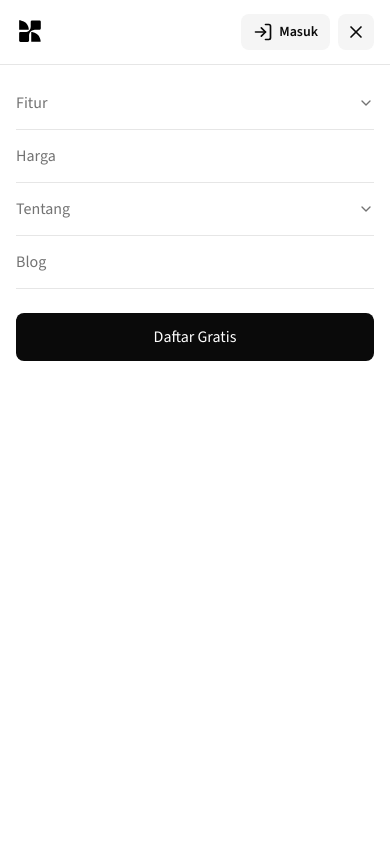
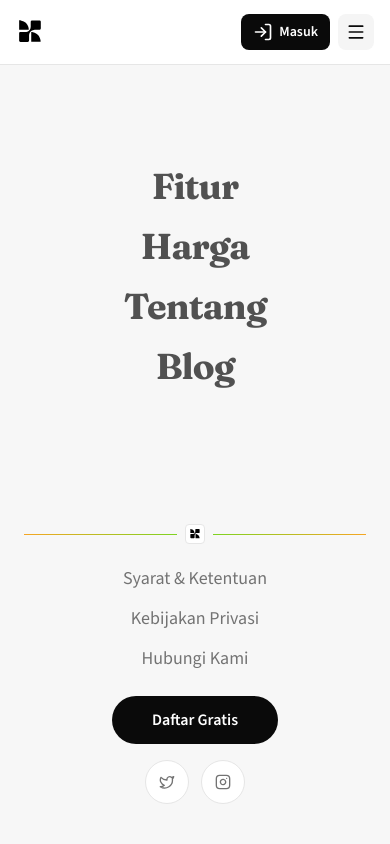
Before and after one commit to kahade-id/landing, a Next.js app: page / in a window 390 px wide. Both pictures are taken after a click on the button 356 px from the left and 32 px from the top of the page. Shown: the top 844 px of the page. Built offline with nearby package versions, Linux system fonts and the light colour scheme.

Commit message:
Update Header.tsx

```diff
--- a/components/layout/Header.tsx
+++ b/components/layout/Header.tsx
@@ -8,6 +8,7 @@ import { navItems } from "@/src/lib/site";
 import {
   ChevronDown, Menu, X, Shield, Zap, Users, Globe,
   Smartphone, BarChart3, FileText, HelpCircle, Lock, LogIn,
+  Twitter, Instagram,
 } from "lucide-react";
 
 const iconMap: Record<string, React.ComponentType<{ className?: string }>> = {
@@ -25,7 +26,7 @@ function KahadeLogo() {
 function DropdownPanel({ item, isOpen, onNavigate }: { item: NavItem; isOpen: boolean; onNavigate: () => void }) {
   if (!item.dropdown || !isOpen) return null;
   return (
-    <div className="absolute top-full left-1/2 -translate-x-1/2 mt-2 min-w-[320px] max-w-[420px] bg-white border border-border rounded-xl p-4 z-dropdown" aria-label={`${item.label} menu`}>
+    <div className="absolute top-full left-1/2 -translate-x-1/2 mt-2 min-w-[320px] max-w-[420px] bg-white border border-border rounded-xl p-4 z-dropdown">
       <div className={`grid gap-6 ${item.dropdown.length > 1 ? "grid-cols-2" : "grid-cols-1"}`}>
         {item.dropdown.map((group) => (
           <div key={group.group}>
@@ -54,37 +55,107 @@ function DropdownPanel({ item, isOpen, onNavigate }: { item: NavItem; isOpen: bo
   );
 }
 
-function MobileNavItem({ item, onNavigate }: { item: NavItem; onNavigate: () => void }) {
-  const [open, setOpen] = useState(false);
-  if (!item.dropdown) {
+/* ─── FULLSCREEN MOBILE MENU — inspired by popcorn.space ─── */
+function MobileMenu({ onClose }: { onClose: () => void }) {
+  const pathname = usePathname();
+
+  // Flatten nav for primary display
+  const primaryLinks = navItems.map((item) => ({
+    label: item.label,
+    href: item.href ?? (item.dropdown ? "#" : "/"),
+  }));
+
+  const secondaryLinks = [
+    { label: "Syarat & Ketentuan", href: "/terms" },
+    { label: "Kebijakan Privasi", href: "/privacy" },
+    { label: "Hubungi Kami", href: "/contact" },
+  ];
+
   return (
-      <Link href={item.href ?? "/"} onClick={onNavigate} className="block py-3.5 text-muted-foreground hover:text-foreground transition-colors border-b border-border">
+    <div
+      className="fixed inset-0 z-50 md:hidden flex flex-col"
+      style={{ background: "hsl(0 0% 97%)" }}
+    >
+      {/* Top bar */}
+      <div className="flex items-center justify-between px-5 py-4 flex-shrink-0">
+        <Link href="/" onClick={onClose} aria-label="Kahade — Beranda">
+          <div className="w-11 h-11 rounded-xl border border-border bg-white flex items-center justify-center">
+            <Image src="/favicon.svg" alt="Kahade" width={24} height={24} />
+          </div>
+        </Link>
+        <button
+          type="button"
+          onClick={onClose}
+          aria-label="Tutup menu"
+          className="w-11 h-11 rounded-xl border border-border bg-white flex items-center justify-center text-foreground hover:bg-muted transition-colors"
+        >
+          <X className="w-5 h-5" />
+        </button>
+      </div>
+
+      {/* Primary nav — large centered */}
+      <nav className="flex-1 flex flex-col items-center justify-center gap-1 px-6 -mt-12" aria-label="Navigasi mobile">
+        {primaryLinks.map((item) => {
+          const isActive = pathname === item.href;
+          return (
+            <Link
+              key={item.label}
+              href={item.href}
+              onClick={onClose}
+              className={`
+                text-4xl font-display font-bold tracking-tight text-center py-2 transition-colors block w-full
+                ${isActive
+                  ? "text-foreground underline underline-offset-8 decoration-2"
+                  : "text-foreground/70 hover:text-foreground"
+                }
+              `}
+            >
               {item.label}
             </Link>
           );
-  }
-  return (
-    <div className="border-b border-border">
-      <button type="button" onClick={() => setOpen(!open)} aria-expanded={open} className="w-full flex items-center justify-between py-3.5 text-muted-foreground hover:text-foreground transition-colors text-left">
-        {item.label}
-        <ChevronDown className={`w-4 h-4 transition-transform duration-200 ${open ? "rotate-180" : ""}`} />
-      </button>
-      {open && (
-        <div className="pb-3 flex flex-col gap-0.5">
-          {item.dropdown.flatMap((group) => group.items).map((dropItem) => {
-            const IconComponent = iconMap[dropItem.icon] || Shield;
-            return (
-              <Link key={dropItem.label} href={dropItem.href} onClick={onNavigate} className="flex items-center gap-3 px-2 py-2.5 rounded-lg hover:bg-muted transition-colors">
-                <IconComponent className="w-4 h-4 text-muted-foreground flex-shrink-0" />
-                <div>
-                  <div className="font-medium text-foreground text-sm">{dropItem.label}</div>
-                  <div className="text-xs text-muted-foreground">{dropItem.desc}</div>
+        })}
+      </nav>
+
+      {/* Divider */}
+      <div className="flex items-center gap-0 mx-6 mb-5 flex-shrink-0">
+        <div className="flex-1 h-px" style={{ background: "linear-gradient(to right, #F5A623, #7ED321)" }} />
+        <div className="w-5 h-5 rounded border border-border bg-white flex items-center justify-center mx-2 flex-shrink-0">
+          <Image src="/favicon.svg" alt="" width={12} height={12} aria-hidden="true" />
         </div>
+        <div className="flex-1 h-px" style={{ background: "linear-gradient(to left, #F5A623, #7ED321)" }} />
+      </div>
+
+      {/* Secondary links */}
+      <div className="flex flex-col items-center gap-3 mb-6 flex-shrink-0">
+        {secondaryLinks.map((link) => (
+          <Link
+            key={link.label}
+            href={link.href}
+            onClick={onClose}
+            className="text-lg text-muted-foreground hover:text-foreground transition-colors font-medium"
+          >
+            {link.label}
           </Link>
-            );
-          })}
+        ))}
       </div>
-      )}
+
+      {/* CTA + Social */}
+      <div className="flex flex-col items-center gap-4 pb-10 flex-shrink-0 px-6">
+        <a
+          href="https://app.kahade.id/register"
+          className="bg-foreground text-background text-base font-semibold px-10 py-3 rounded-full hover:bg-foreground/90 transition-colors"
+        >
+          Daftar Gratis
+        </a>
+        <div className="flex items-center gap-3">
+          <a href="#" aria-label="X / Twitter" className="w-11 h-11 rounded-full bg-white border border-border flex items-center justify-center text-muted-foreground hover:text-foreground transition-colors">
+            <Twitter className="w-4 h-4" />
+          </a>
+          <a href="#" aria-label="Instagram" className="w-11 h-11 rounded-full bg-white border border-border flex items-center justify-center text-muted-foreground hover:text-foreground transition-colors">
+            <Instagram className="w-4 h-4" />
+          </a>
+        </div>
+      </div>
     </div>
   );
 }
@@ -124,6 +195,7 @@ export default function Header() {
   const handleMouseLeave = () => { clearHoverTimeout(); timeoutRef.current = setTimeout(() => setActiveDropdown(null), 120); };
 
   return (
+    <>
       <header ref={headerRef} className="sticky top-0 z-sticky bg-white border-b border-border">
         <div className="container-base">
           <div className="flex items-center h-16 gap-6">
@@ -163,51 +235,35 @@ export default function Header() {
               <a href="https://app.kahade.id/register" className="inline-flex items-center gap-2 bg-primary text-primary-foreground text-sm font-medium px-5 py-2.5 rounded-lg hover:bg-primary/90 transition-colors">Daftar Gratis</a>
             </div>
 
-          {/* ── MOBILE: Masuk + Hamburger ─────────────────────────────────────
-              Keduanya: h-9, bg-muted, icon w-5 h-5 — konsisten sempurna
-          ──────────────────────────────────────────────────────────────────── */}
+            {/* Mobile: Masuk (black) + Hamburger (muted) */}
             <div className="flex md:hidden items-center gap-2">
-            {/* Tombol Masuk: h-9, bg-muted, icon LogIn w-5 h-5 */}
+              {/* Tombol Masuk — hitam, teks & icon putih */}
               <a
                 href="https://app.kahade.id/login"
                 aria-label="Masuk ke akun"
-              className="h-9 inline-flex items-center gap-1.5 bg-muted hover:bg-neutral-200 active:bg-neutral-300 px-3 rounded-lg text-sm font-semibold text-foreground transition-colors leading-none"
+                className="h-9 inline-flex items-center gap-1.5 bg-foreground text-background px-3 rounded-lg text-sm font-semibold transition-colors hover:bg-foreground/85 active:bg-foreground/75 leading-none"
               >
                 <LogIn className="w-5 h-5" />
                 <span>Masuk</span>
               </a>
 
-            {/* Hamburger: w-9 h-9, bg-muted, icon Menu/X w-5 h-5 */}
+              {/* Hamburger — muted bg */}
               <button
                 type="button"
                 onClick={() => setMobileOpen(!mobileOpen)}
                 aria-expanded={mobileOpen}
                 aria-label={mobileOpen ? "Tutup menu" : "Buka menu"}
-              className="w-9 h-9 flex items-center justify-center rounded-lg bg-muted hover:bg-neutral-200 active:bg-neutral-300 text-foreground transition-colors"
+                className="w-9 h-9 flex items-center justify-center rounded-lg bg-muted hover:bg-neutral-200 text-foreground transition-colors"
               >
-              {mobileOpen ? <X className="w-5 h-5" /> : <Menu className="w-5 h-5" />}
+                <Menu className="w-5 h-5" />
               </button>
             </div>
           </div>
         </div>
+      </header>
 
-      {/* Mobile Menu */}
-      {mobileOpen && (
-        <div className="fixed inset-0 top-16 z-40 md:hidden border-t border-border bg-white" style={{ height: "calc(100vh - 64px)" }}>
-          <div className="px-4 pt-3 pb-20 overflow-y-auto h-full">
-            <nav aria-label="Navigasi mobile" className="flex flex-col">
-              {navItems.map((item) => (
-                <MobileNavItem key={item.label} item={item} onNavigate={() => setMobileOpen(false)} />
-              ))}
-            </nav>
-            <div className="mt-6">
-              <a href="https://app.kahade.id/register" className="w-full bg-primary text-primary-foreground py-3 px-4 rounded-lg font-medium text-center inline-flex items-center justify-center">
-                Daftar Gratis
-              </a>
-            </div>
-          </div>
-        </div>
-      )}
-    </header>
+      {/* Fullscreen Mobile Menu */}
+      {mobileOpen && <MobileMenu onClose={() => setMobileOpen(false)} />}
+    </>
   );
 }
```
Lines whose indentation alone changed are shown as unchanged.
